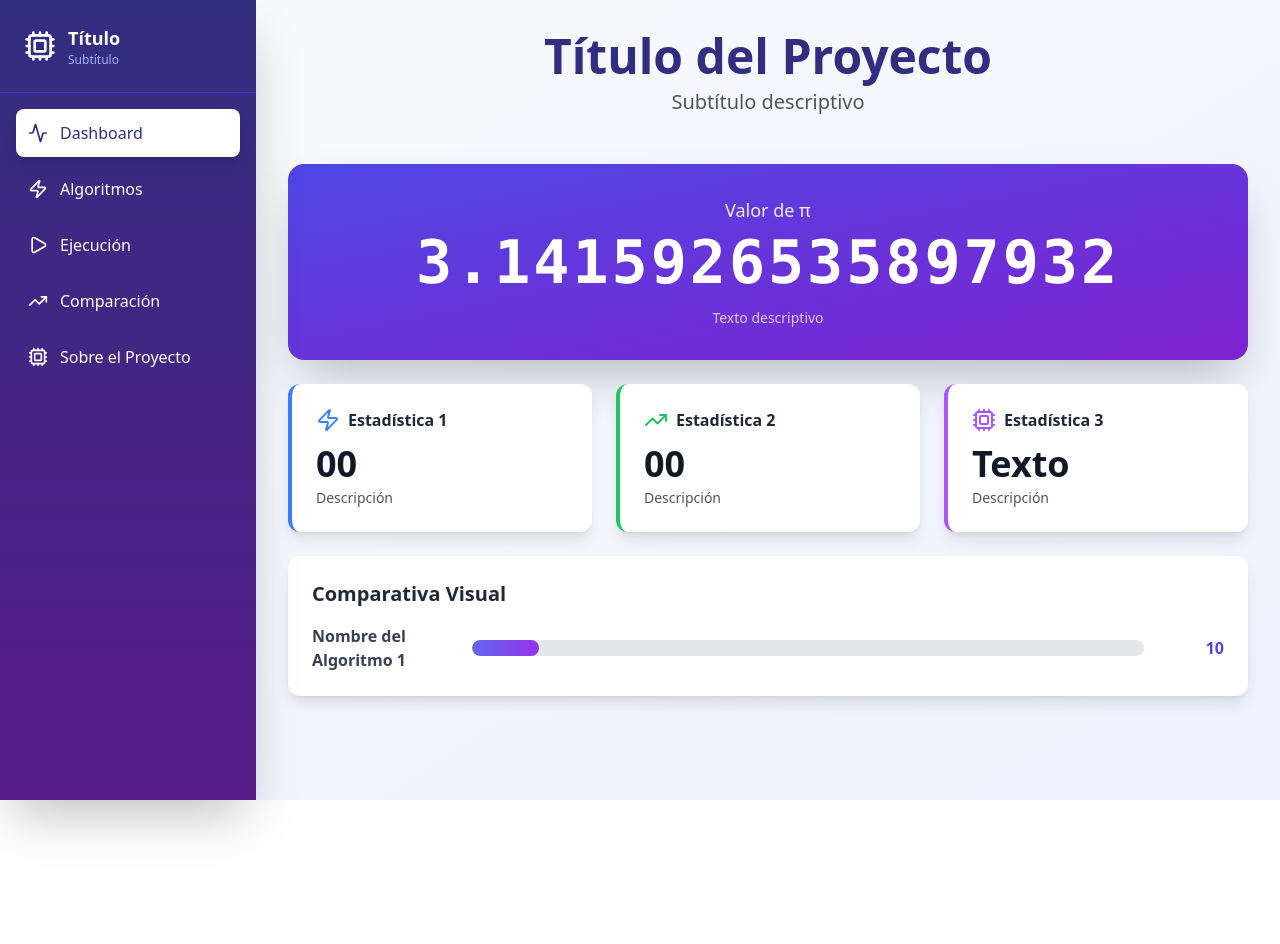
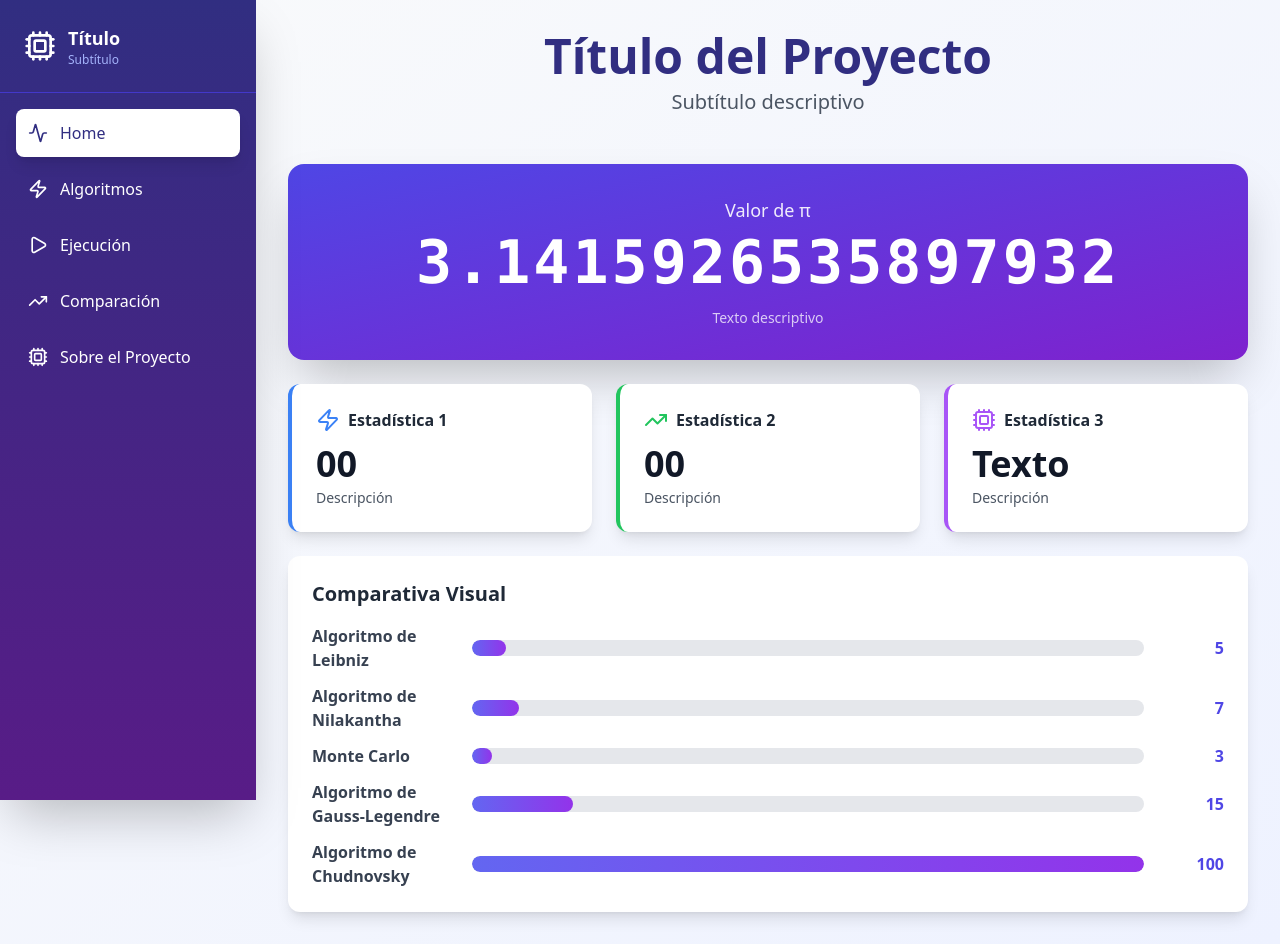
Before and after one commit to Daval03/EmbeddedPiBench, a React (Vite) app in the folder frontend/: page / in a window 1280 px wide. Before the commit the page ends 800 px from the top, so only its background shows below. Built offline with nearby package versions, Linux system fonts and the light colour scheme.

Commit message:
Update mockData for reference

```diff
--- a/frontend/src/data/mockData.ts
+++ b/frontend/src/data/mockData.ts
@@ -1,28 +1,114 @@
-
 import type { Algorithm, MenuItem } from '../types';
-
 import { Activity, Cpu, Zap, TrendingUp, Play } from 'lucide-react';
 
 export const algorithms: Algorithm[] = [
   {
     id: 'algoritmo-1',
-    name: 'Nombre del Algoritmo 1',
-    formula: 'Fórmula matemática aquí',
-    description: 'Descripción del algoritmo',
+    name: 'Algoritmo de Leibniz',
+    formula: 'π = 4 × (1 - 1/3 + 1/5 - 1/7 + 1/9 - ...)',
+    description: 'Serie infinita para calcular π basada en la expansión de arctan(1)',
     complexity: 'O(n)',
     iterations: 1000000,
-    digits: 10,
+    digits: 5,
+    time: 2.3,
+    year: '1671',
+    code: `def leibniz_pi(iterations):
+    pi_approx = 0
+    for i in range(iterations):
+        term = (-1) ** i / (2 * i + 1)
+        pi_approx += term
+    return 4 * pi_approx`
+  },
+  {
+    id: 'algoritmo-2',
+    name: 'Algoritmo de Nilakantha',
+    formula: 'π = 3 + 4/(2×3×4) - 4/(4×5×6) + 4/(6×7×8) - ...',
+    description: 'Serie que converge más rápido que Leibniz',
+    complexity: 'O(n)',
+    iterations: 500000,
+    digits: 7,
+    time: 1.8,
+    year: '1500',
+    code: `def nilakantha_pi(iterations):
+    pi_approx = 3
+    for i in range(1, iterations):
+        term = 4 / ((2*i) * (2*i+1) * (2*i+2))
+        if i % 2 == 1:
+            pi_approx += term
+        else:
+            pi_approx -= term
+    return pi_approx`
+  },
+  {
+    id: 'algoritmo-3',
+    name: 'Monte Carlo',
+    formula: 'π ≈ 4 × (puntos dentro del círculo / puntos totales)',
+    description: 'Método probabilístico usando puntos aleatorios',
+    complexity: 'O(n)',
+    iterations: 100000,
+    digits: 3,
     time: 0.5,
-    year: '2000',
-    code: `# Código Python aquí
-def algoritmo():
-    pass`
+    year: '1949',
+    code: `import random
+
+def monte_carlo_pi(iterations):
+    inside_circle = 0
+    for _ in range(iterations):
+        x, y = random.random(), random.random()
+        if x**2 + y**2 <= 1:
+            inside_circle += 1
+    return 4 * inside_circle / iterations`
   },
-  // Agregar más algoritmos aquí
+  {
+    id: 'algoritmo-4',
+    name: 'Algoritmo de Gauss-Legendre',
+    formula: 'Iteración con medias aritmético-geométricas',
+    description: 'Algoritmo muy rápido que duplica dígitos en cada iteración',
+    complexity: 'O(log n)',
+    iterations: 10,
+    digits: 15,
+    time: 0.1,
+    year: '1975',
+    code: `def gauss_legendre_pi(iterations):
+    a = 1.0
+    b = 1.0 / (2**0.5)
+    t = 0.25
+    p = 1.0
+
+    for _ in range(iterations):
+        a_next = (a + b) / 2
+        b = (a * b) ** 0.5
+        t -= p * (a - a_next) ** 2
+        a = a_next
+        p *= 2
+
+    return (a + b) ** 2 / (4 * t)`
+  },
+  {
+    id: 'algoritmo-5',
+    name: 'Algoritmo de Chudnovsky',
+    formula: '1/π = 12 × Σ ((-1)^k × (6k)! × (13591409 + 545140134k)) / ((3k)! × (k!)^3 × 640320^(3k + 3/2))',
+    description: 'Algoritmo extremadamente rápido usado para récords mundiales',
+    complexity: 'O(n log³ n)',
+    iterations: 1,
+    digits: 100,
+    time: 0.8,
+    year: '1988',
+    code: `from math import factorial, sqrt
+
+def chudnovsky_pi(digits):
+    def term(k):
+        return ((-1)**k * factorial(6*k) * (13591409 + 545140134*k)) / (
+            factorial(3*k) * (factorial(k))**3 * (640320)**(3*k + 1.5)
+        )
+
+    pi_inv = sum(term(k) for k in range(digits//14 + 1))
+    return 1 / (12 * pi_inv)`
+  }
 ];
 
 export const menuItems: MenuItem[] = [
-  { id: 'dashboard', label: 'Dashboard', icon: Activity },
+  { id: 'dashboard', label: 'Home', icon: Activity },
   { id: 'algorithms', label: 'Algoritmos', icon: Zap },
   { id: 'execution', label: 'Ejecución', icon: Play },
   { id: 'comparison', label: 'Comparación', icon: TrendingUp },
```
